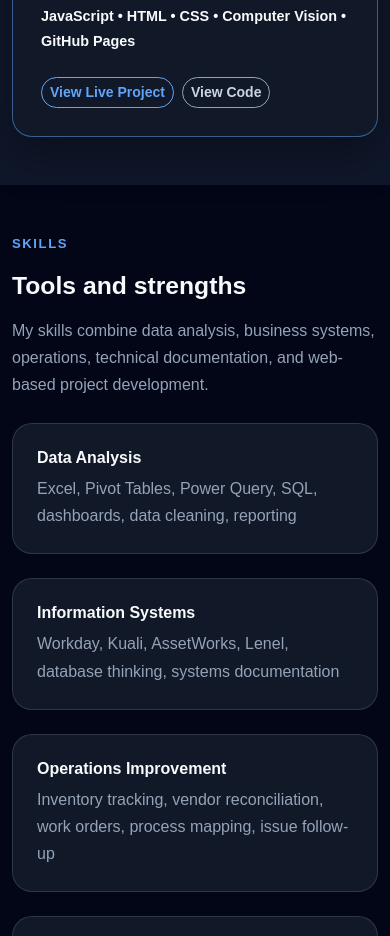
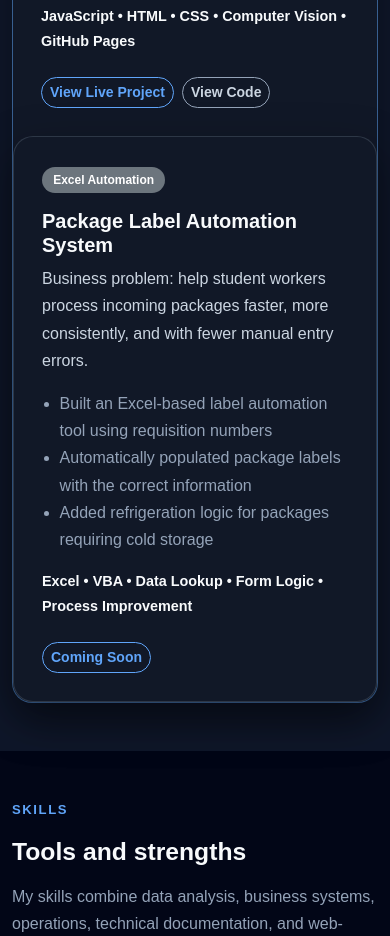
Before and after one commit to aprete83-dotcom/achilleprete-portfolio, a plain HTML site: page index.html in a window 390 px wide. Shown: the part 4700-5636 px from the top of the page. Drawn offline with nearby package versions, Linux system fonts and the light colour scheme.

Commit message:
Update index.html

```diff
--- a/index.html
+++ b/index.html
@@ -290,6 +290,32 @@
                 </a>
               </div>
             </div>
+          <!-- Project 5 -->
+<div class="col-md-6 col-lg-3">
+  <div class="card project-card h-100">
+    <div class="card-body">
+      <span class="badge text-bg-secondary mb-3">Excel Automation</span>
+
+      <h3 class="h5 fw-bold">Package Label Automation System</h3>
+
+      <p class="project-problem">
+        Business problem: help student workers process incoming packages faster, more consistently, and with fewer manual entry errors.
+      </p>
+
+      <ul class="project-list">
+        <li>Built an Excel-based label automation tool using requisition numbers</li>
+        <li>Automatically populated package labels with the correct information</li>
+        <li>Added refrigeration logic for packages requiring cold storage</li>
+      </ul>
+
+      <p class="tools mb-4">
+        Excel • VBA • Data Lookup • Form Logic • Process Improvement
+      </p>
+
+      <a href="#" class="btn btn-outline-primary btn-sm">Coming Soon</a>
+    </div>
+  </div>
+</div>
           </div>
         </div>
 
```
